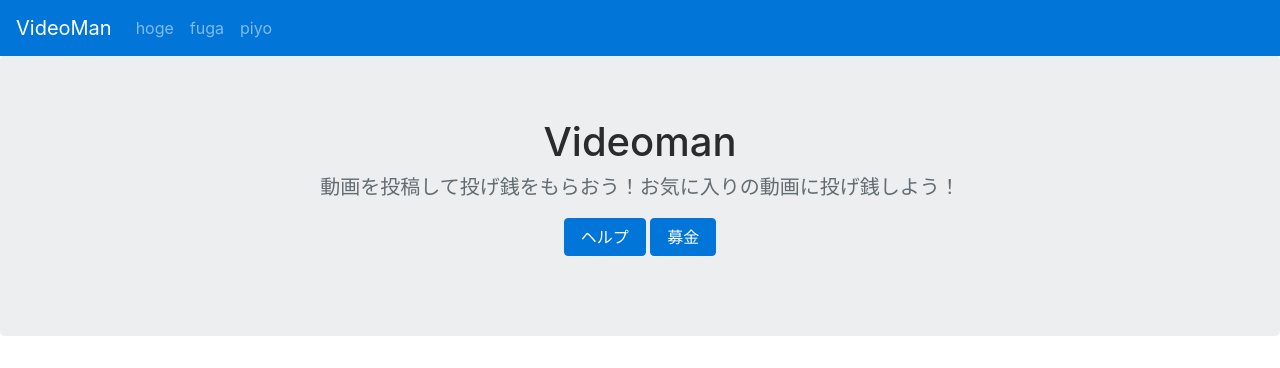
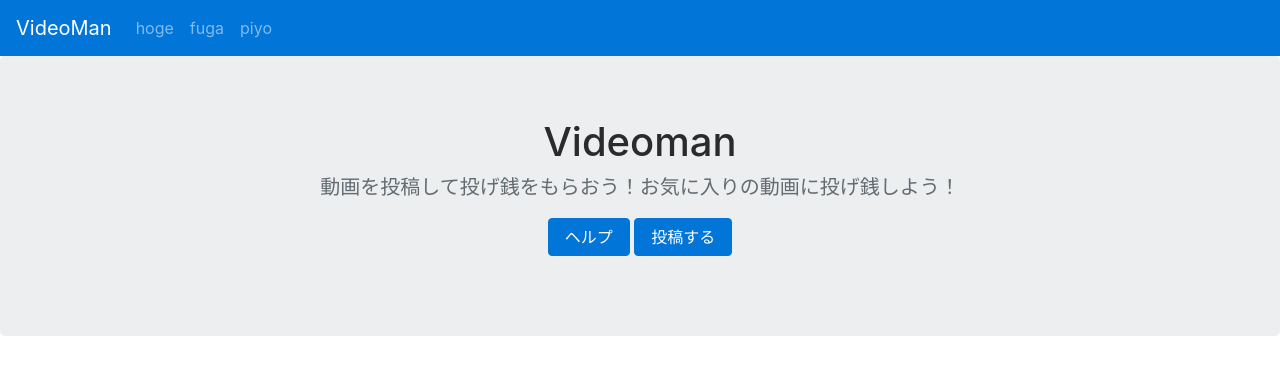
Before and after one commit to hirony-jp/tipvideo_old, a PHP site: page / in a window 1280 px wide. Shown: the top 368 px of the page. Run offline with PHP 8.4, Linux system fonts and the light colour scheme; some libraries are stand-ins or nearby versions.

Commit message:
change posting url

```diff
--- a/index.php
+++ b/index.php
@@ -5,14 +5,12 @@
     <h1 class="jumbotron-heading">Videoman</h1>
     <p class="lead text-muted">動画を投稿して投げ銭をもらおう！お気に入りの動画に投げ銭しよう！</p>
     <p>
-        <a href="/view/help.php" class="btn btn-primary">ヘルプ</a>
-        <a href="/view/fund.php" class="btn btn-primary">募金</a>
+        <a href="view/help.php" class="btn btn-primary">ヘルプ</a>
+        <a href="view/post.php" class="btn btn-primary">投稿する</a>
     </p>
     </div>
 </section>
 
-<!-- 投稿フォーム -->
-<?php require("view/post.php"); ?>
 
 <!-- 投稿された動画群を表示 -->
 <div class="container">
```
